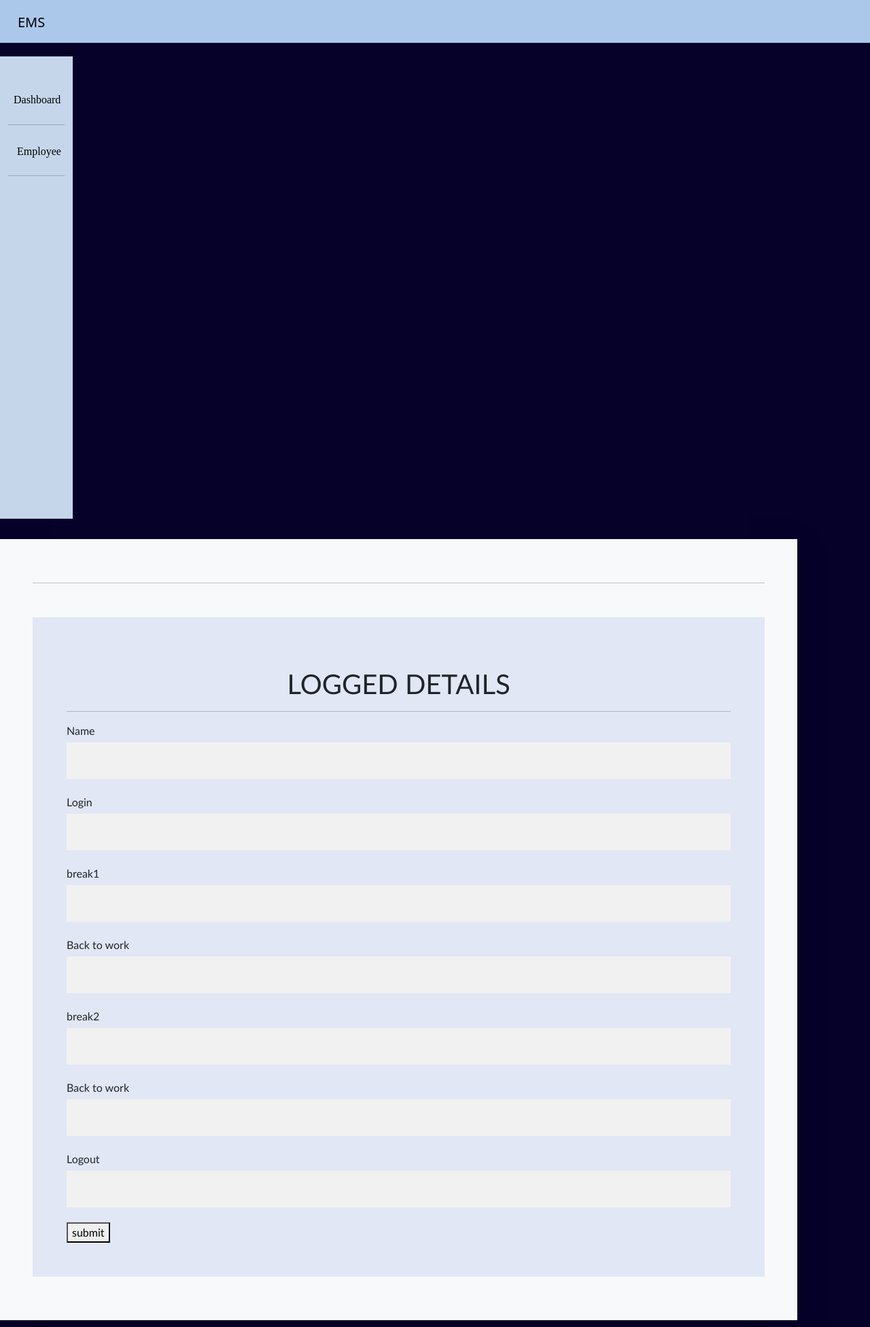
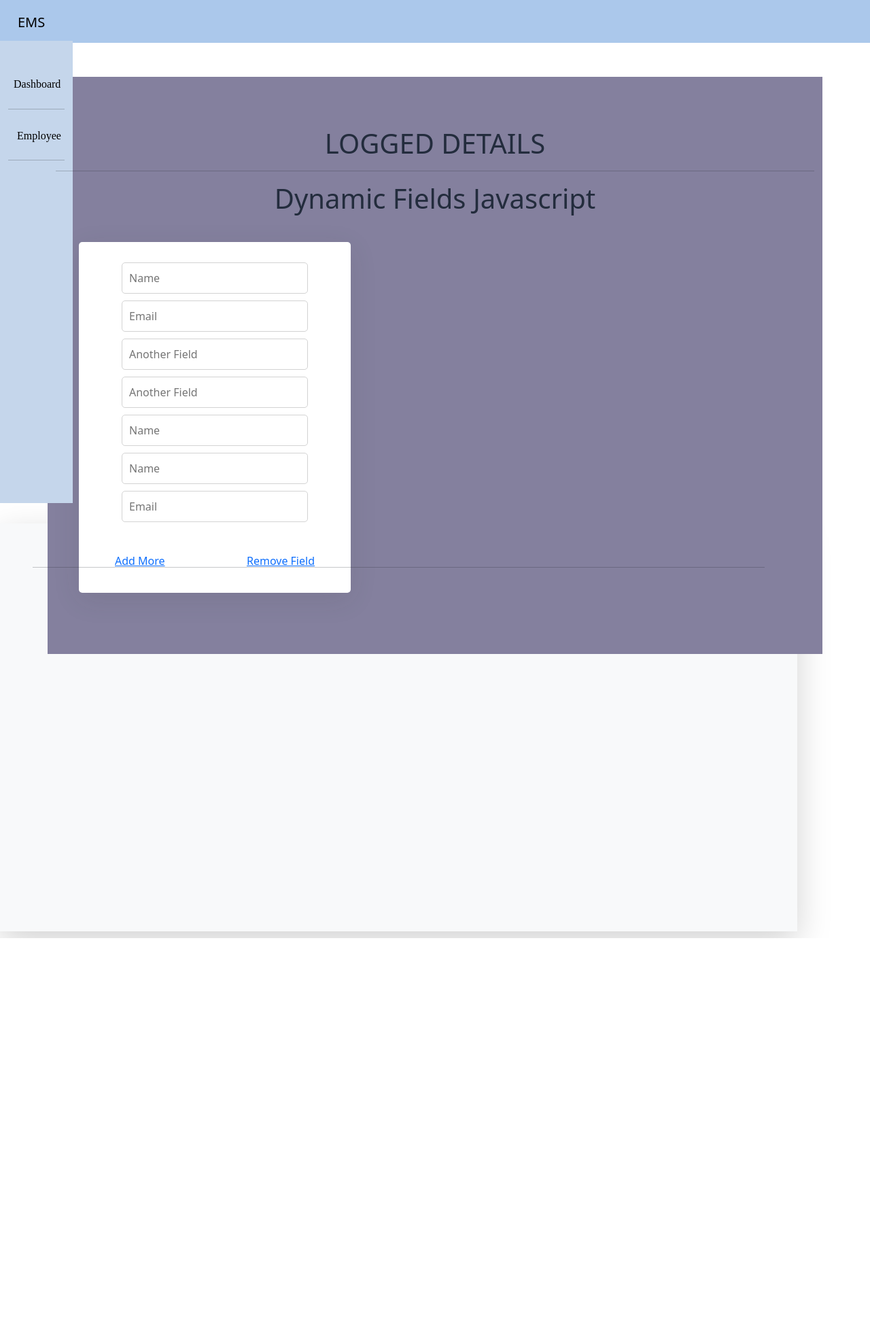
Before and after one commit to Visbin14/Employee-management-system, a Django app: template templates/log/edit.html in a window 1280 px wide. Shown: the whole page at 68% size. After the commit the page ends 1380 px from the top, so only its background shows below. Run offline with Django 4.2, Linux system fonts and the light colour scheme; the template is opened without the code that fills it, so the values that code supplies are empty.

Commit message:
extra fields+

```diff
--- a/Employee_Management_System/urls.py
+++ b/Employee_Management_System/urls.py
@@ -29,3 +29,7 @@
                           document_root=settings.STATIC_ROOT)
     urlpatterns += static(settings.MEDIA_URL,
                           document_root=settings.MEDIA_ROOT)
+
+
+
+                          ####qwertyuiop
--- a/Ems/views.py
+++ b/Ems/views.py
@@ -265,7 +265,7 @@
     def post(self,request,id):
         # date1111=request.GET.get('date')
         b = Employee.objects.get(pk=id)
-        print()
+        print("bbbbbbb",b.id)
         time_obj = Logged_Time.objects.filter(Employee=b)
         logged_time = None
         logout_timee = None
@@ -280,6 +280,7 @@
             for q in s.Log.all():
                 if q.Log == "login":
                    q.Time = request.POST['login']
+                   print(q.Time,"tymmmmmmmmmmmmmmmmmmmmmmmmm")
                 if q.Log == "logout":
                     q.Time = request.POST['logout']
 
--- a/static/style.css
+++ b/static/style.css
@@ -151,3 +151,68 @@
  div {
             padding: 10px 0;
          }
+
+
+
+
+
+
+
+
+
+
+
+ @import url('https://fonts.googleapis.com/css2?family=Jost:wght@100;300;400;700&display=swap');
+
+         body {
+           background-color: #f0f5ff;
+           font-family: 'Jost',sans-serif;
+           color: #fff;
+         }
+
+         .wrapper {
+           width: 400px;
+           margin: 40px auto;
+           padding: 10px;
+           border-radius: 5px;
+           background: white;
+           box-shadow: 0px 10px 40px 0px rgba(47,47,47,.1);
+         }
+
+         input[type="text"]{
+           padding: 10px;
+           margin: 10px auto;
+           display: block;
+           border-radius: 5px;
+           border: 1px solid lightgrey;
+           background: none;
+           width: 274px;
+           color: black;
+         }
+
+         input[type="text"]:focus {
+           outline: none;
+         }
+
+         .controls {
+           width: 294px;
+           margin: 15px auto;
+         }
+
+         #remove_fields {
+           float: right;
+         }
+         .controls a i.fa-minus {
+           margin-right: 5px;
+         }
+
+         a {
+           color: black;
+           text-decoration: none;
+         }
+
+         h1 {
+           text-align: center;
+           font-size: 48px;
+           color: #232c3d;
+         }
--- a/templates/log/edit.html
+++ b/templates/log/edit.html
@@ -1,4 +1,4 @@
-{% load static %}
+{% comment %} {% load static %}
 <html>
    <head>
       <title>Employee details</title>
@@ -92,4 +92,94 @@
       </div>
       </form>
     </body>
-</html>
+</html> {% endcomment %}
+{% load static %}
+<html>
+  <head>
+    <title>update</title>
+    <link  rel="stylesheet" href="{% static 'style.css' %}">
+    <link href="https://cdn.jsdelivr.net/npm/bootstrap@5.0.2/dist/css/bootstrap.min.css" rel="stylesheet" integrity="sha384-EVSTQN3/azprG1Anm3QDgpJLIm9Nao0Yz1ztcQTwFspd3yD65VohhpuuCOmLASjC" crossorigin="anonymous">
+
+  </head>
+
+  <body>
+    <nav style="background-color:  #abc8eb;
+    height: 63px;">
+  <a class="navbar-brand" href="#" style="font-family: system-ui;">EMS</a>
+  <button class="navbar-toggler" type="button" data-toggle="collapse" data-target="#navbarText" aria-controls="navbarText" aria-expanded="false" aria-label="Toggle navigation">
+    <span class="navbar-toggler-icon"></span>
+  </button>
+  <div class="collapse navbar-collapse" id="navbarText">
+    <span class="navbar-text" style="position: absolute;left: 1259px;">
+      <a style="text-decoration: none;" href=""></a>
+    </span>
+  </div>
+
+<div class="container-fluid">
+  <div class="row" style="min-height: 700px;">
+    <div class="col-sm-1" style="background-color: #c5d6eb;">
+        <br>
+        <div id="myDIV">
+            <a class="btn active" style="color: black;text-decoration: dashed;font-family: auto;padding: 7px;" href="{% url 'index' %}" >Dashboard</a><br>
+        <hr><a class="btn " style="color: black;text-decoration: dashed;font-family: auto;padding-top: inherit;" href="{% url 'employee' %}">Employee</a>
+
+<hr>
+        </div>
+ </div>
+       </div>
+    </div>
+      <div class="col-sm-11">
+
+         <div class="p-5 bottom-radious bg-light shadow-lg" style="min-height:600px;">
+
+              <p class="lead"></p>
+              <hr class="my-2">
+            </nav>
+      <form method="post">
+         {% csrf_token %}
+         <div class="container">
+            <br>
+            <center>
+               <h1>LOGGED DETAILS</h1>
+            </center>
+            <hr>
+    <h1>Dynamic Fields Javascript</h1>
+  <div class="wrapper"   style="margin-left: 34px;">
+    <div id="survey_options">
+      <input type="text" name="survey_options[]" class="survey_options" size="50" value="{{a}}" placeholder="Name">
+      <input type="text" name="survey_options[]" class="survey_options" size="50" value="{{log_time}}" placeholder="Email">
+      <input type="text" name="survey_options[]" class="survey_options" size="50" value="{{x.break1}}" placeholder="Another Field">
+      <input type="text" name="survey_options[]" class="survey_options" size="50" value="{{x.back_to_work1}}" placeholder="Another Field">
+      <input type="text" name="survey_options[]" class="survey_options" size="50" value="{{x.break2}}" placeholder="Name">
+      <input type="text" name="survey_options[]" class="survey_options" size="50" value="{{x.back_to_work2}}" placeholder="Name">
+      <input type="text" name="survey_options[]" class="survey_options" size="50" value="{{out_time}}" placeholder="Email">
+    </div>
+    <div class="controls">
+      <a href="#" id="add_more_fields"><i class="fa fa-plus"></i>Add More</a>
+      <a href="#" id="remove_fields"><i class="fa fa-plus"></i>Remove Field</a>
+    </div>
+  </div>
+  <script>
+    var survey_options = document.getElementById('survey_options');
+var add_more_fields = document.getElementById('add_more_fields');
+var remove_fields = document.getElementById('remove_fields');
+
+add_more_fields.onclick = function(){
+  var newField = document.createElement('input');
+  newField.setAttribute('type','text');
+  newField.setAttribute('name','survey_options[]');
+  newField.setAttribute('class','survey_options');
+  newField.setAttribute('siz',50);
+  newField.setAttribute('placeholder','Another Field');
+  survey_options.appendChild(newField);
+}
+
+remove_fields.onclick = function(){
+  var input_tags = survey_options.getElementsByTagName('input');
+  if(input_tags.length > 2) {
+    survey_options.removeChild(input_tags[(input_tags.length) - 1]);
+  }
+}
+  </script>
+  </body>
+  </html>
```
Also changed, not shown: requirements.txt (added, +109 -0 lines).
